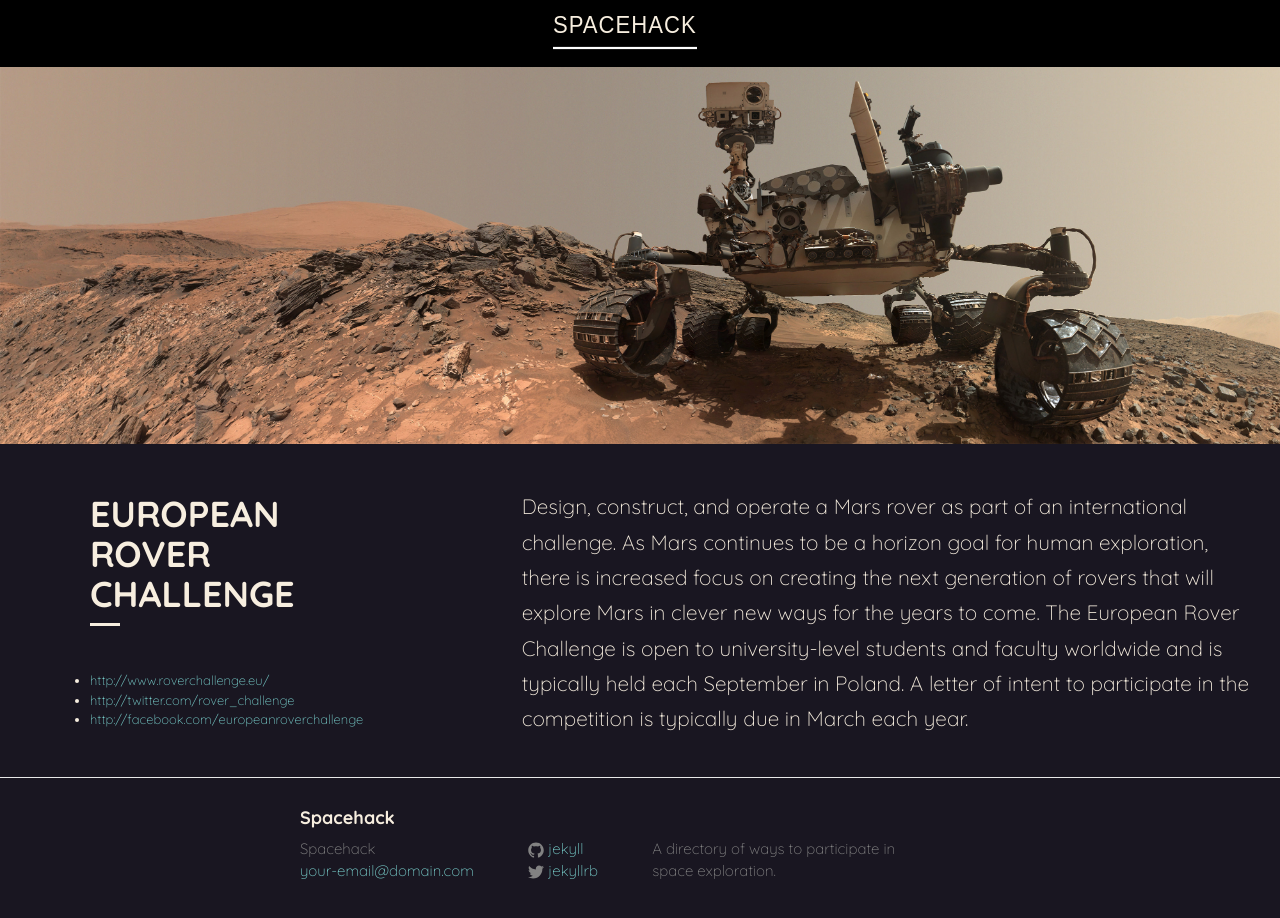
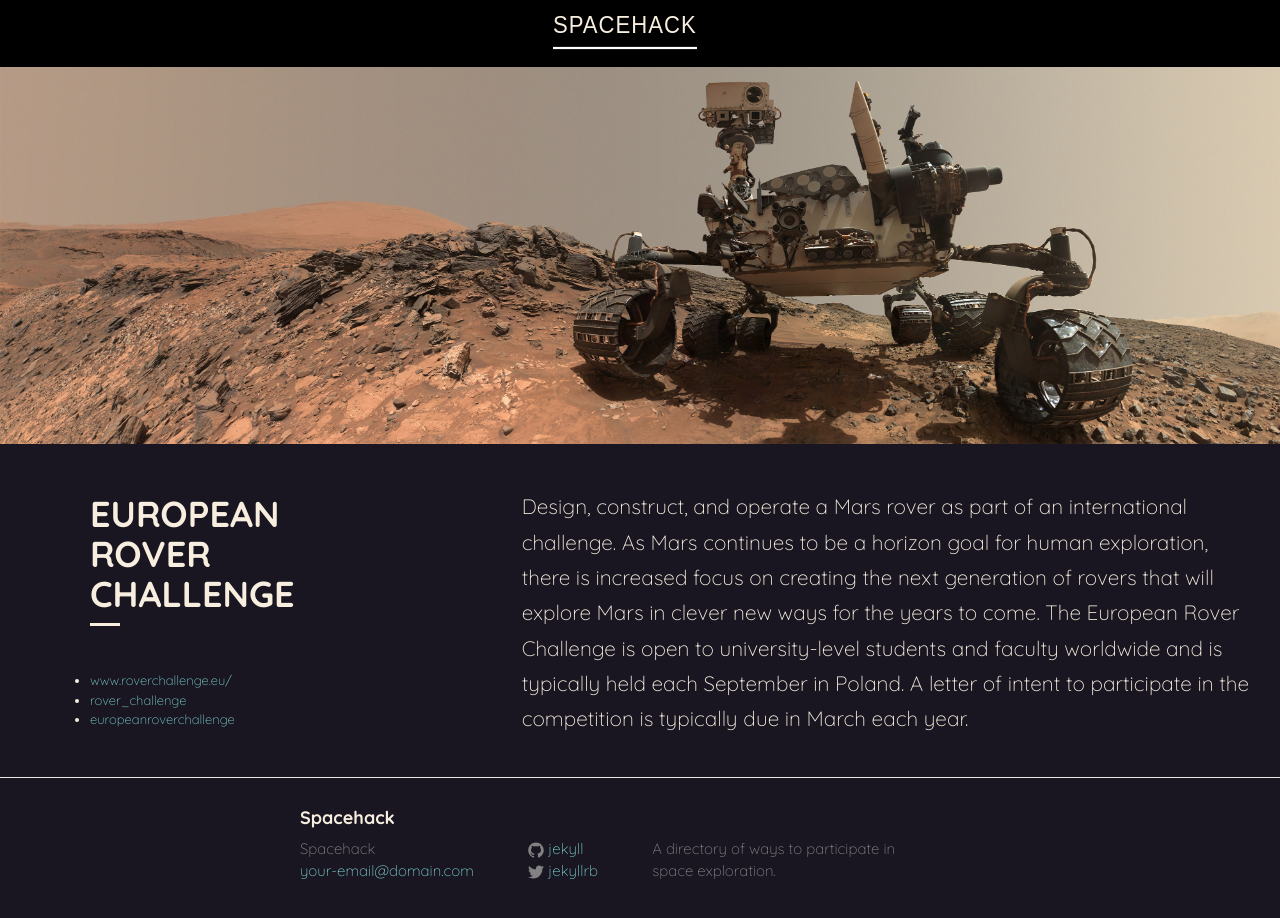
Before and after one commit to basilleaf/spacehack.org, a Jekyll site: the page built from _posts/2015-02-01-europeanroverchallenge.md, in a window 1280 px wide and 938 px high. Shown: the top 918 px of the window. Built offline with Jekyll 4.4.1, drawn with Linux system fonts in a browser that asks for light colours.

Commit message:
tweeks how source anchors display for project links

```diff
--- a/_layouts/post.html
+++ b/_layouts/post.html
@@ -17,15 +17,18 @@ layout: default
     <ul class = "probe_links">
 
       {% if page.website %}
-        <li><a href = "{{ page.website }}">{{ page.website }}</a></li>
+        {% assign web_label = page.website | split:'://' | last %}
+        <li><a href = "{{ page.website }}">{{ web_label }}</a></li>
       {% endif %}
 
       {% if page.twitter %}
-        <li><a href = "{{ page.twitter }}">{{ page.twitter }}</a></li>
+        {% assign twitter_label = page.twitter | split:'twitter.com/' | last %}
+        <li><a href = "{{ page.twitter }}">{{ twitter_label }}</a></li>
       {% endif %}
 
       {% if page.facebook %}
-        <li><a href = "{{ page.facebook }}">{{ page.facebook }}</a></li>
+        {% assign fb_label = page.facebook | split:'facebook.com/' | last %}
+        <li><a href = "{{ page.facebook }}">{{ fb_label }}</a></li>
       {% endif %}
 
     </ul>
```
